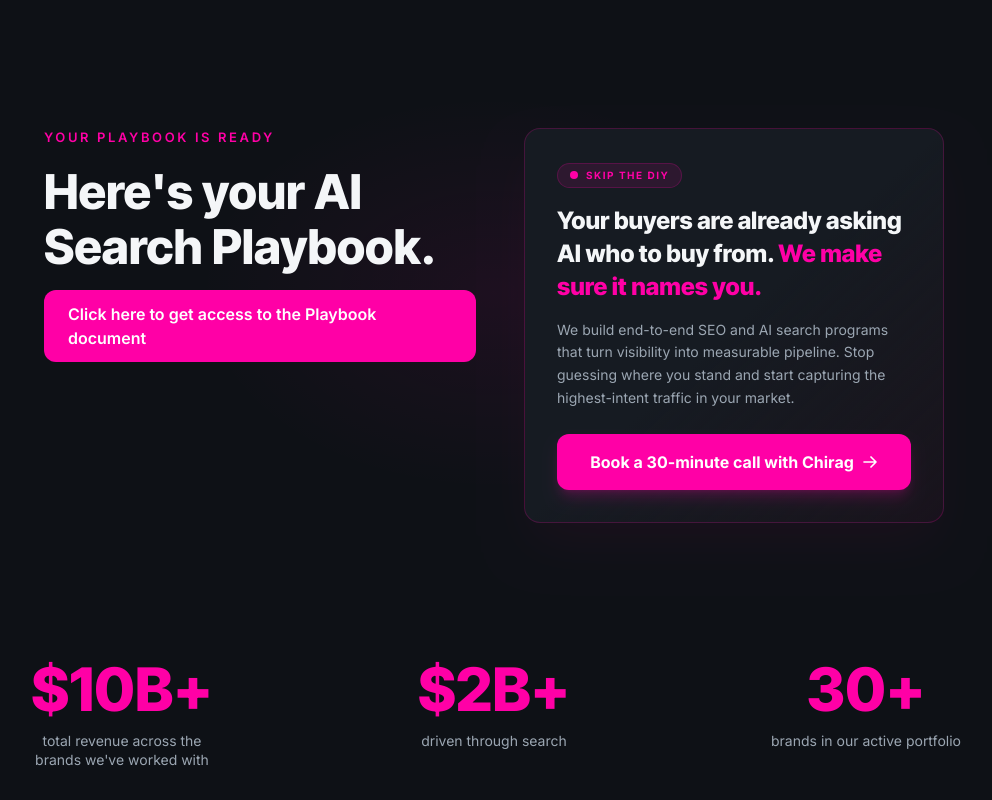
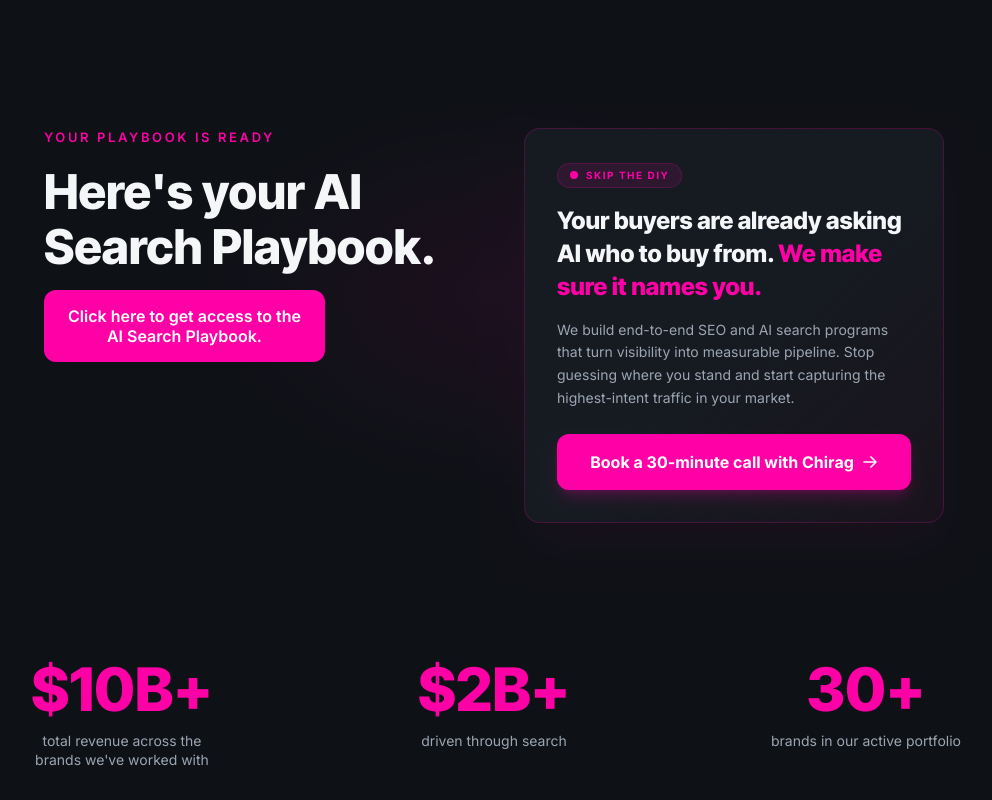
Before and after one commit to ambertaco/Lead-Magnet-Landing-Page, a Next.js app: page /AI_Search_Playbook in a window 1280 px wide. Shown: the top 800 px of the page, without its empty margins (146-1138 px from the left). Built offline with nearby package versions, Linux system fonts and the light colour scheme.

Commit message:
style: format playbook button text into two lines

```diff
--- a/src/app/AI_Search_Playbook/page.tsx
+++ b/src/app/AI_Search_Playbook/page.tsx
@@ -19,7 +19,13 @@ export default function PlaybookPage() {
           eyebrow="Your Playbook is ready"
           title="Here's your AI Search Playbook."
           notionUrl={playbookUrl}
-          buttonText="Click here to get access to the Playbook document"
+          buttonText={
+            <span className="text-center block leading-tight py-1">
+              Click here to get access to the
+              <br />
+              AI Search Playbook.
+            </span>
+          }
         />
         <CredibilityBar />
         <ProblemSection />
--- a/src/components/sections/HeroSection.tsx
+++ b/src/components/sections/HeroSection.tsx
@@ -6,7 +6,7 @@ interface HeroSectionProps {
   eyebrow?: string;
   title?: string;
   notionUrl?: string;
-  buttonText?: string;
+  buttonText?: React.ReactNode;
 }
 
 export default function HeroSection({
```
